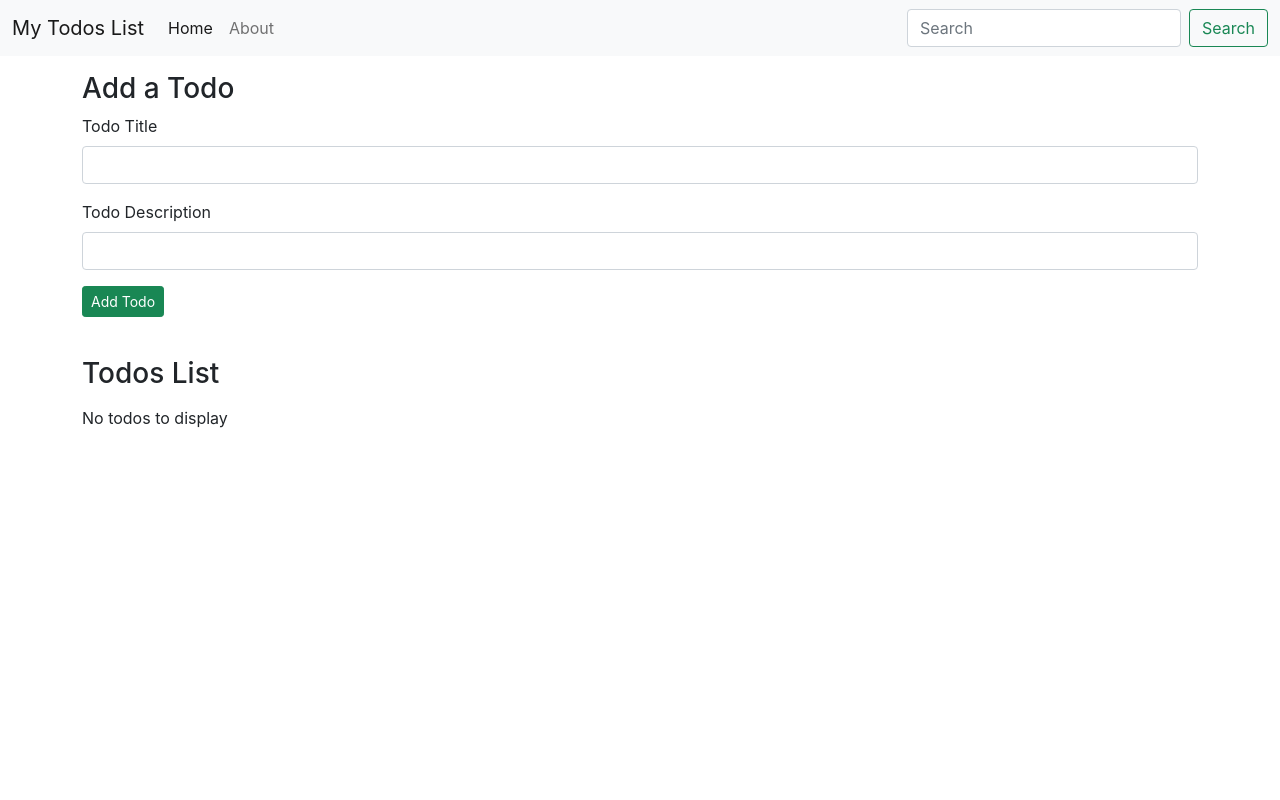
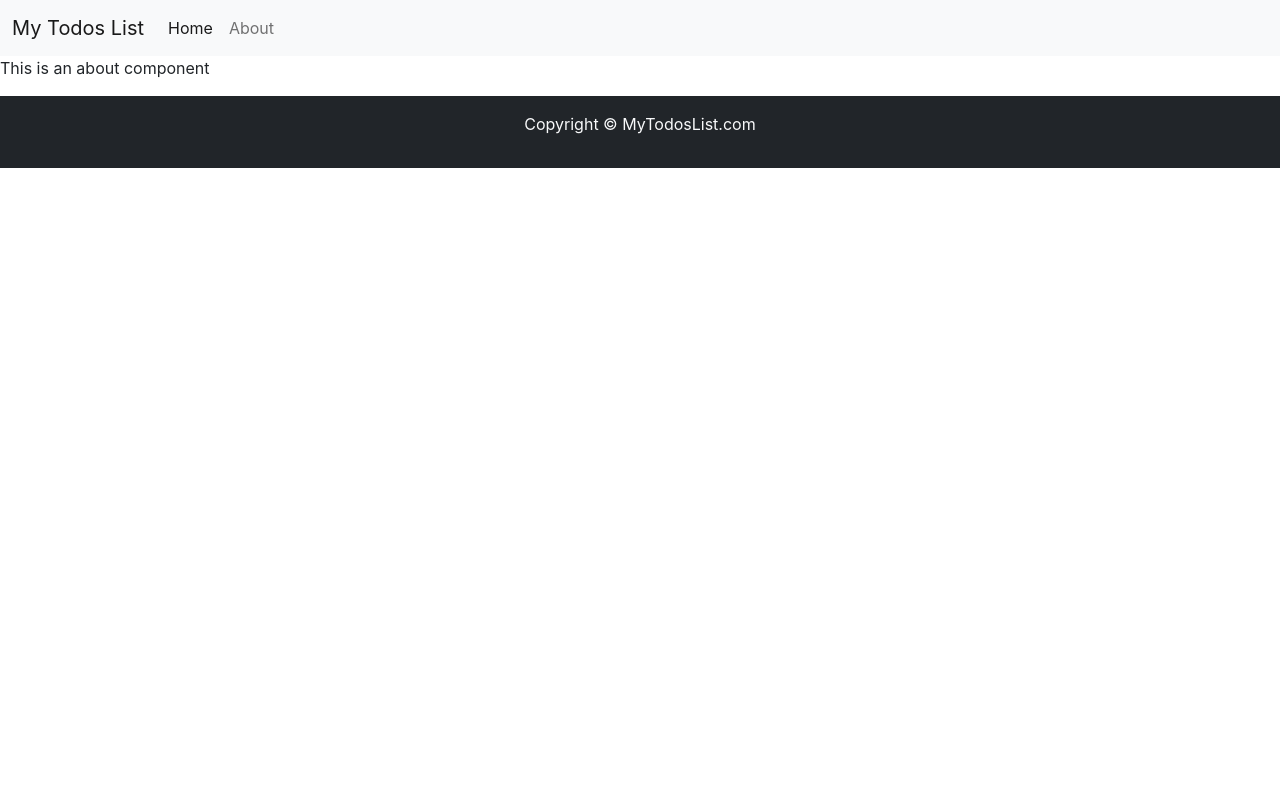
Before and after one commit to pavankumarvn1518/react, a React (Create React App) app: page /about in a window 1280 px wide. Shown: the top 800 px of the page. Built offline with nearby package versions, Linux system fonts and the light colour scheme.

Commit message:
Todo list  web page initial part  of development completed

```diff
--- a/package.json
+++ b/package.json
@@ -8,6 +8,7 @@
     "@testing-library/user-event": "^13.5.0",
     "react": "^18.3.1",
     "react-dom": "^18.3.1",
+    "react-router-dom": "^6.23.1",
     "react-scripts": "5.0.1",
     "web-vitals": "^2.1.4"
   },
--- a/src/App.js
+++ b/src/App.js
@@ -2,12 +2,30 @@ import './App.css';
 import Header from "./MyComponents/Header";
 import Footer from "./MyComponents/Footer";
 import Todos from "./MyComponents/Todos";
-import AddTodo from './MyComponents/AddTodo'; // Corrected import
-import React, { useState } from 'react';
+import AddTodo from './MyComponents/AddTodo';
+import React, { useState, useEffect } from 'react';
+import {
+  BrowserRouter as Router,
+  Routes,
+  Route
+} from "react-router-dom";
+import About from './MyComponents/About'; // Make sure you have this component
 
 function App() {
-  const [todos, setTodos] = useState([]
-);
+
+  let initTodo;
+
+  if (localStorage.getItem("todos") === null) {
+    initTodo = [];
+  } else {
+    initTodo = JSON.parse(localStorage.getItem("todos"));
+  }
+
+  const [todos, setTodos] = useState(initTodo);
+
+  useEffect(() => {
+    localStorage.setItem("todos", JSON.stringify(todos));
+  }, [todos]);
 
   const onDelete = (todo) => {
     console.log("I am onDelete of todo", todo);
@@ -17,12 +35,10 @@ function App() {
   const addTodo = (title, desc) => {
     console.log("I am adding this todo", title, desc);
     let sno;
-    if (todos.length == 0){
+    if (todos.length === 0) {
       sno = 0;
-
-    }
-    else{
-     sno = todos[todos.length - 1].sno + 1 ;
+    } else {
+      sno = todos[todos.length - 1].sno + 1;
     }
     const myTodo = {
       sno: sno,
@@ -31,16 +47,23 @@ function App() {
     };
     setTodos([...todos, myTodo]);
     console.log(myTodo);
-
   }
 
   return (
     <>
-      <Header title="My Todos List" searchBar={true} />
-      {/* Pass addTodo function as a prop to AddTodo component */}
-      <AddTodo addTodo={addTodo} />
-      <Todos todos={todos} onDelete={onDelete} />
-      <Footer />
+      <Router>
+        <Header title="My Todos List" searchBar={false} />
+        <Routes>
+          <Route  exact path="/" element={
+            <>
+              <AddTodo addTodo={addTodo} />
+              <Todos todos={todos} onDelete={onDelete} />
+            </>
+          } />
+          <Route path="/about" element={<About />} />
+        </Routes>
+        <Footer />
+      </Router>
     </>
   );
 }
--- /dev/null
+++ b/src/MyComponents/About.js
@@ -0,0 +1,19 @@
+import React from 'react'
+
+const About = () => {
+  return (
+    <div>
+       This is an about component
+       <p>
+
+
+
+
+
+
+       </p>
+    </div>
+  )
+}
+
+export default About
--- a/src/MyComponents/Header.js
+++ b/src/MyComponents/Header.js
@@ -1,5 +1,7 @@
 import React from 'react'
 import PropTypes from 'prop-types'
+
+import { Link } from "react-router-dom";
 
 // shortcut to write function based components "rfc"
 export default function Header(props) {
@@ -7,17 +9,17 @@ export default function Header(props) {
     <div>
         <nav class="navbar navbar-expand-lg navbar-light bg-light">
   <div class="container-fluid">
-    <a class="navbar-brand" href="#">{props.title}</a>
+    <Link class="navbar-brand" to = "/">{props.title}</Link>
     <button class="navbar-toggler" type="button" data-bs-toggle="collapse" data-bs-target="#navbarSupportedContent" aria-controls="navbarSupportedContent" aria-expanded="false" aria-label="Toggle navigation">
       <span class="navbar-toggler-icon"></span>
     </button>
     <div class="collapse navbar-collapse" id="navbarSupportedContent">
       <ul class="navbar-nav me-auto mb-2 mb-lg-0">
         <li class="nav-item">
-          <a class="nav-link active" aria-current="page" href="#">Home</a>
+          <Link class="nav-link active" aria-current="page" to= "/">Home</Link>
         </li>
         <li class="nav-item">
-          <a class="nav-link" href="#">About</a>
+          <Link class="nav-link" to= "/about">About</Link>
         </li>
 
 
@@ -26,7 +28,7 @@ export default function Header(props) {
     { props.searchBar ?  <form class="d-flex">
         <input class="form-control me-2" type="search" placeholder="Search" aria-label="Search" />
         <button class="btn btn-outline-success" type="submit">Search</button>
-      </form>: "No Search bar"}
+      </form>: "  "}
     </div>
   </div>
 </nav>
```
Also changed, not shown: 15 other files (tests, documents, lock files or other folders).
